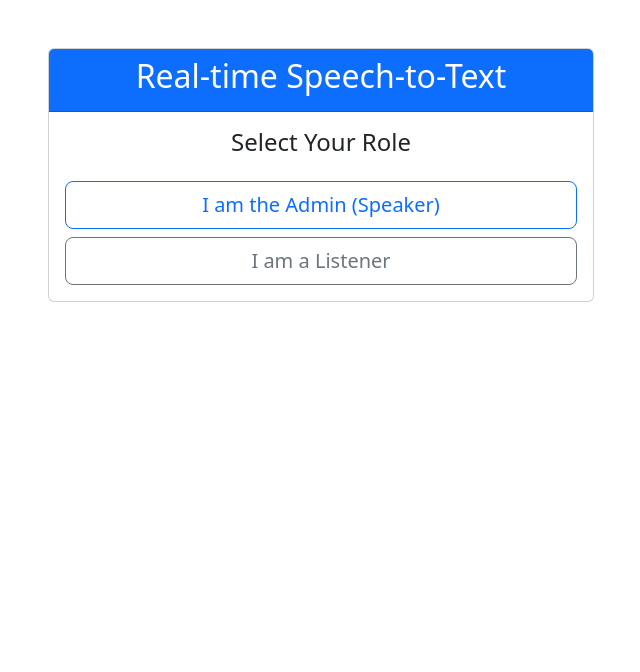
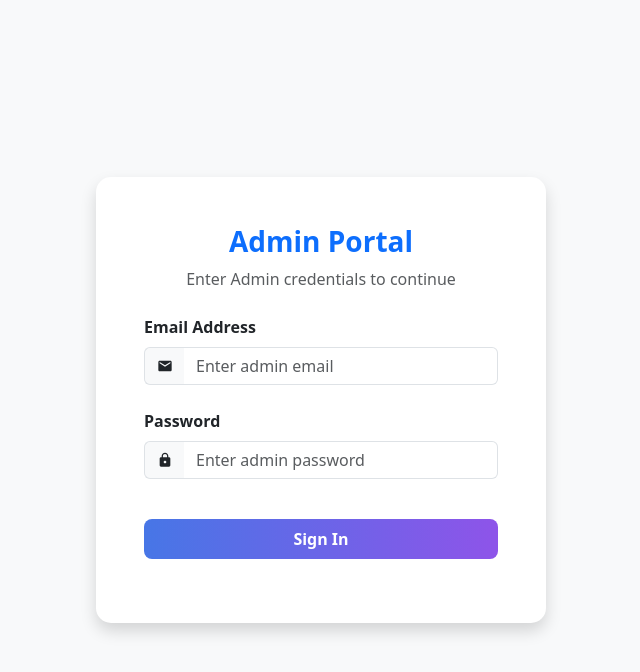
Before and after one commit to medcharaf111/speech-to-text, a React (Vite) app in the folder frontend/: page /admin-login in a window 1280 px wide. Shown: the top 672 px of the page, without its empty margins (319-959 px from the left). Built offline with nearby package versions, Linux system fonts and the light colour scheme; no server answers.

Commit message:
add design

```diff
--- a/frontend/package.json
+++ b/frontend/package.json
@@ -15,6 +15,8 @@
     "react": "^18.3.1",
     "react-audio-visualize": "^1.2.0",
     "react-dom": "^18.3.1",
+    "react-icons": "^5.5.0",
+    "react-router-dom": "^7.6.0",
     "socket.io-client": "^4.8.1"
   },
   "devDependencies": {
--- a/frontend/src/App.jsx
+++ b/frontend/src/App.jsx
@@ -1,75 +1,80 @@
 import React, { useState } from "react";
-import io from "socket.io-client";
+import {
+  BrowserRouter,
+  Routes,
+  Route,
+  Link,
+  Navigate,
+  useLocation,
+} from "react-router-dom";
 import AdminPanel from "./components/AdminPanel";
 import UserPanel from "./components/UserPanel";
+import AdminLogin from "./components/AdminLogin";
+import AuthGuard from "./components/AuthGuard";
+import { BsMicFill } from "react-icons/bs";
 
-const socket = io("http://localhost:5000");
+// Create a wrapper component to use useLocation
+const AppContent = () => {
+  const [isRecording, setIsRecording] = useState(false);
+  const location = useLocation();
+  const isAdminLoginRoute = location.pathname === "/admin-login";
 
-function App() {
-  const [role, setRole] = useState("");
-  const [isRecording, setIsRecording] = useState(false);
-
-  // Set user role
-  const handleRoleSelect = (selectedRole) => {
-    setRole(selectedRole);
-    socket.emit("register", { role: selectedRole });
-  };
-
-  // Render role selection if no role is selected
-  if (!role) {
-    return (
-      <div className="container mt-5">
-        <div className="row justify-content-center">
-          <div className="col-md-6">
-            <div className="card">
-              <div className="card-header bg-primary text-white">
-                <h2 className="text-center">Real-time Speech-to-Text</h2>
-              </div>
-              <div className="card-body">
-                <h4 className="text-center mb-4">Select Your Role</h4>
-                <div className="d-grid gap-2">
-                  <button
-                    className="btn btn-lg btn-outline-primary"
-                    onClick={() => handleRoleSelect("admin")}
-                  >
-                    I am the Admin (Speaker)
-                  </button>
-                  <button
-                    className="btn btn-lg btn-outline-secondary"
-                    onClick={() => handleRoleSelect("user")}
-                  >
-                    I am a Listener
-                  </button>
+  return (
+    <div className="bg-light min-vh-100">
+      <div className="container py-4">
+        {!isAdminLoginRoute && (
+          <div className="row mb-4">
+            <div className="col-12">
+              <div className="d-flex justify-content-between align-items-center bg-white p-3 rounded shadow-sm">
+                <h1 className="h3 mb-0 text-primary">
+                  <BsMicFill className="me-2" />
+                  Real-time Speech-to-Text
+                </h1>
+                <div className="d-flex gap-2">
+                  {/* <Link to="/" className="btn btn-outline-success">
+                  <BsHeadphones className="me-1" />
+                  Listener
+                </Link> */}
+                  <Link to="/admin-login" className="btn btn-outline-primary">
+                    <BsMicFill className="me-1" />
+                    Speaker
+                  </Link>
                 </div>
               </div>
             </div>
           </div>
-        </div>
-      </div>
-    );
-  }
+        )}
 
-  return (
-    <div className="container mt-4">
-      <div className="row mb-4">
-        <div className="col-12">
-          <div className="d-flex justify-content-between align-items-center">
-            <h1>Real-time Speech-to-Text</h1>
-            <div>
-              <span className="badge bg-secondary me-2">
-                Role: {role === "admin" ? "Admin (Speaker)" : "Listener"}
-              </span>
-            </div>
+        <div className="row">
+          <div className="col-12">
+            <Routes>
+              <Route path="/" element={<UserPanel />} />
+              <Route path="/admin-login" element={<AdminLogin />} />
+              <Route
+                path="/speechToAdmin"
+                element={
+                  <AuthGuard>
+                    <AdminPanel
+                      isRecording={isRecording}
+                      setIsRecording={setIsRecording}
+                    />
+                  </AuthGuard>
+                }
+              />
+              <Route path="*" element={<Navigate to="/" replace />} />
+            </Routes>
           </div>
         </div>
       </div>
+    </div>
+  );
+};
 
-      {role === "admin" ? (
-        <AdminPanel isRecording={isRecording} setIsRecording={setIsRecording} />
-      ) : (
-        <UserPanel isRecording={isRecording} />
-      )}
-    </div>
+function App() {
+  return (
+    <BrowserRouter>
+      <AppContent />
+    </BrowserRouter>
   );
 }
 
--- /dev/null
+++ b/frontend/src/components/AdminLogin.jsx
@@ -0,0 +1,138 @@
+import React, { useEffect, useState } from "react";
+import { MdEmail, MdError, MdLock } from "react-icons/md";
+import { useNavigate } from "react-router-dom";
+
+const AdminLogin = () => {
+  const [email, setEmail] = useState("");
+  const [password, setPassword] = useState("");
+  const [error, setError] = useState("");
+  const [loading, setLoading] = useState(false);
+  const navigate = useNavigate();
+
+  const handleLogin = (e) => {
+    e.preventDefault();
+    setLoading(true);
+    setError("");
+
+    // Simulate 1 second loading
+    setTimeout(() => {
+      // Check against static credentials
+      if (email === "admin@gmail.com" && password === "Test@123") {
+        // Set authenticated flag in localStorage
+        localStorage.setItem("adminAuthenticated", "true");
+        navigate("/speechToAdmin");
+      } else {
+        setError("Invalid credentials. Please try again.");
+        setLoading(false);
+      }
+    }, 1000);
+  };
+
+  return (
+    <div
+      className="d-flex align-items-center  justify-content-center "
+      style={{ height: "calc(100vh - 48px)" }}
+    >
+      <div
+        className="card shadow w-100"
+        style={{ maxWidth: "450px", borderRadius: "15px", border: "none" }}
+      >
+        <div className="card-body p-4 p-md-5">
+          <div className="text-center mb-4">
+            <h1
+              className="fw-bold text-primary mb-2"
+              style={{ fontSize: "1.75rem" }}
+            >
+              Admin Portal
+            </h1>
+            <p className="text-muted">Enter Admin credentials to continue</p>
+          </div>
+
+          {error && (
+            <div
+              className="alert alert-danger d-flex align-items-center"
+              role="alert"
+            >
+              <MdError />
+              {error}
+            </div>
+          )}
+
+          <form onSubmit={handleLogin} className="needs-validation">
+            <div className="mb-4">
+              <label htmlFor="email" className="form-label fw-semibold">
+                Email Address
+              </label>
+              <div className="input-group">
+                <span className="input-group-text bg-light border-end-0">
+                  <MdEmail />
+                </span>
+                <input
+                  type="email"
+                  className="form-control border-start-0"
+                  id="email"
+                  placeholder="Enter admin email"
+                  value={email}
+                  onChange={(e) => setEmail(e.target.value)}
+                  required
+                  disabled={loading}
+                />
+              </div>
+            </div>
+
+            <div className="mb-4">
+              <div className="d-flex justify-content-between">
+                <label htmlFor="password" className="form-label fw-semibold">
+                  Password
+                </label>
+              </div>
+              <div className="input-group">
+                <span className="input-group-text bg-light border-end-0">
+                  <MdLock />
+                </span>
+                <input
+                  type="password"
+                  className="form-control border-start-0"
+                  id="password"
+                  placeholder="Enter admin password"
+                  value={password}
+                  onChange={(e) => setPassword(e.target.value)}
+                  required
+                  disabled={loading}
+                />
+              </div>
+            </div>
+
+            <button
+              type="submit"
+              className="btn btn-primary w-100 py-2 mt-3 mb-3"
+              style={{
+                borderRadius: "8px",
+                fontWeight: "600",
+                background: "linear-gradient(to right, #4776E6, #8E54E9)",
+                border: "none",
+                transition: "all 0.3s ease",
+              }}
+              disabled={loading}
+            >
+              {loading ? (
+                <>
+                  <span
+                    className="spinner-border spinner-border-sm me-2"
+                    role="status"
+                    aria-hidden="true"
+                  ></span>
+                  Signing in...
+                </>
+              ) : (
+                "Sign In"
+              )}
+            </button>
+          </form>
+        </div>
+      </div>
+    </div>
+  );
+};
+
+export default AdminLogin;
--- /dev/null
+++ b/frontend/src/components/AuthGuard.jsx
@@ -0,0 +1,14 @@
+import React from "react";
+import { Navigate } from "react-router-dom";
+
+const AuthGuard = ({ children }) => {
+  const isAuthenticated = localStorage.getItem("adminAuthenticated") === "true";
+
+  if (!isAuthenticated) {
+    return <Navigate to="/admin-login" replace />;
+  }
+
+  return children;
+};
+
+export default AuthGuard;
--- a/frontend/src/components/LanguageSelector.jsx
+++ b/frontend/src/components/LanguageSelector.jsx
@@ -1,4 +1,6 @@
 import React from "react";
+import { MdGTranslate } from "react-icons/md";
+import { IoInformationCircleSharp } from "react-icons/io5";
 
 const LanguageSelector = ({
   languages,
@@ -7,12 +9,13 @@ const LanguageSelector = ({
 }) => {
   return (
     <div className="form-group">
-      <label htmlFor="languageSelect" className="form-label">
-        <strong>Select Your Preferred Language:</strong>
+      <label htmlFor="languageSelect" className="form-label fw-bold">
+        <MdGTranslate className="me-2" size={20} />
+        Select Your Preferred Language
       </label>
       <select
         id="languageSelect"
-        className="form-select"
+        className="form-select form-select-lg shadow-sm"
         value={selectedLanguage}
         onChange={(e) => onLanguageChange(e.target.value)}
       >
@@ -22,9 +25,10 @@ const LanguageSelector = ({
           </option>
         ))}
       </select>
-      <small className="form-text text-muted">
+      <div className="form-text mt-2">
+        <IoInformationCircleSharp className="me-1" size={18} />
         Transcriptions will be displayed in this language.
-      </small>
+      </div>
     </div>
   );
 };
```
Also changed, not shown: frontend/src/components/AdminPanel.jsx (+45 -4 lines), frontend/src/components/UserPanel.jsx (+85 -35 lines), 1 other file (tests, documents, lock files or other folders).
